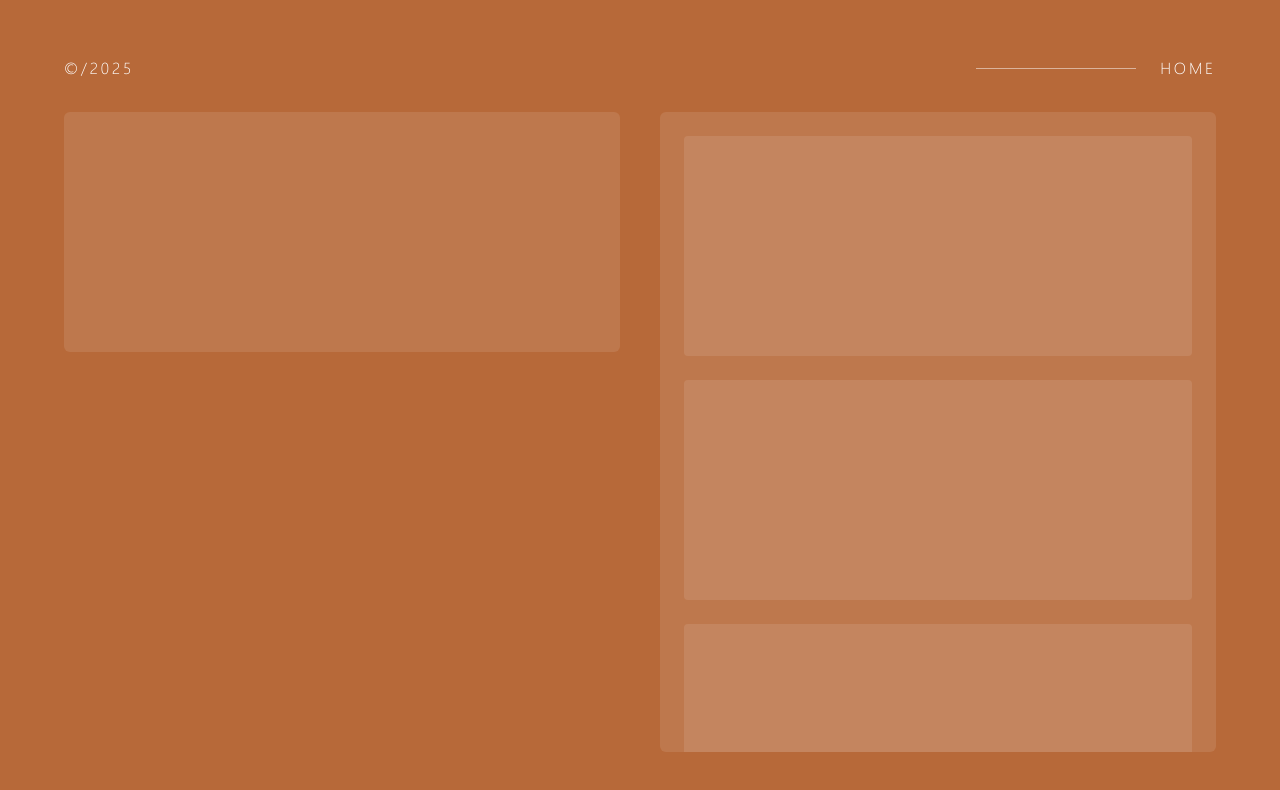
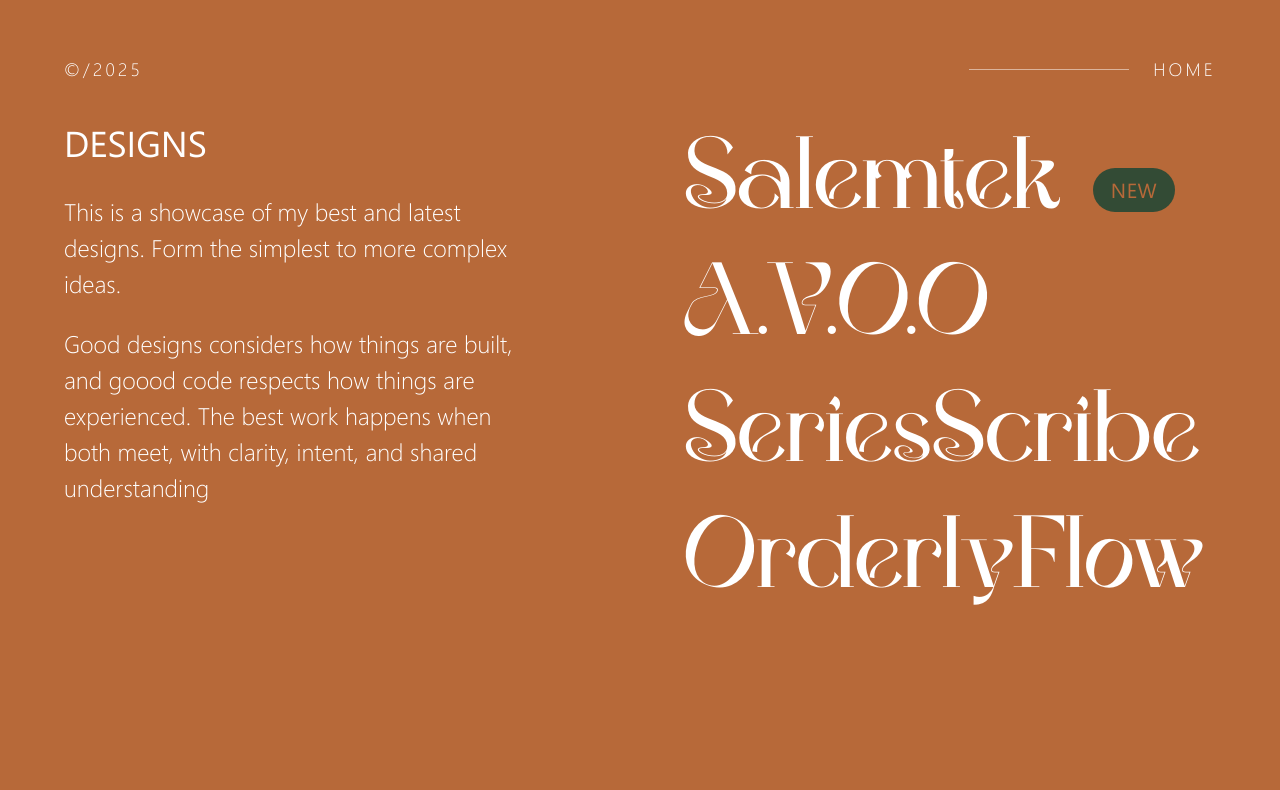
Before and after one commit to Rayane300402/website_portfolio, a React (Vite) app: page /design in a window 1280 px wide. Shown: the top 790 px of the page. Built offline with nearby package versions, Linux system fonts and the light colour scheme.

Commit message:
project done. minimization in css

```diff
--- a/src/App.tsx
+++ b/src/App.tsx
@@ -16,6 +16,10 @@ function App() {
         <Route path="/projects" element={<Projects />} />
         <Route path="/design" element={<Design />} />
         <Route path="/contact" element={<Contact />} />
+         {/* <Route path="/salemtek" element={<Salemtek />} /> */}
+         {/* <Route path="/avoo" element={<AVOO />} /> */}
+         {/* <Route path="/series-scribe" element={<SeriesScribe />} /> */}
+         {/* <Route path="/orderly-flow" element={<OrderlyFlow />} /> */}
       </Routes>
     </Router>
   )
--- /dev/null
+++ b/src/components/CustomTextBox.tsx
@@ -0,0 +1,21 @@
+const CustomTextBox = ({
+  title,
+  p1,
+  p2,
+}: {
+  title: string;
+  p1: string;
+  p2: string;
+}) => {
+  return (
+    <div className="w-full flex flex-col">
+      <span className="font-segoe-ui uppercase text-[36px]">{title}</span>
+
+      <p className="mt-6 me-24 font-segoe-ui font-light text-[24px]">{p1}</p>
+
+       <p className="mt-6 me-24 font-segoe-ui font-light text-[24px]">{p2}</p>
+    </div>
+  );
+};
+
+export default CustomTextBox;
--- a/src/components/Nav.tsx
+++ b/src/components/Nav.tsx
@@ -2,10 +2,17 @@ interface NavWordProps {
   label: string;
   href: string;
   className?: string; // custom classes like nav-word or nav-word-mobile
-  download?: boolean; // optional flag for CV
+  download?: boolean; //  for CV
+  isNew?: boolean; // for projects and designs
 }
 
-const NavWord = ({ label, href, className = "", download = false }: NavWordProps) => {
+const NavWord = ({
+  label,
+  href,
+  className = "",
+  download = false,
+  isNew = false,
+}: NavWordProps) => {
   const isPdf = href.endsWith(".pdf") || download;
 
   return (
@@ -13,9 +20,19 @@ const NavWord = ({ label, href, className = "", download = false }: NavWordProps
       href={href}
       target={isPdf ? "_blank" : undefined}
       rel={isPdf ? "noopener noreferrer" : undefined}
-      className={`glory-title ${className}`}
+      className="inline-flex items-center gap-3"
     >
-      {label}
+      <span className={` ${className}`}>{label}</span>
+
+      {isNew && (
+        <span
+          className="
+            glory-new
+          "
+        >
+          NEW
+        </span>
+      )}
     </a>
   );
 };
--- a/src/components/TopBar.tsx
+++ b/src/components/TopBar.tsx
@@ -13,18 +13,20 @@ const TopBar = ({
 }: TopBarProps) => {
   return (
     <div className={`w-full flex items-center ${className}`}>
-      <span className="hidden md:block text-white  tracking-[0.18em] flex-1 font-segoe-ui font-light">
+      <span className="hidden md:block text-white  tracking-[0.18em] flex-1 font-segoe-ui font-light text-[18px]">
         {year}
       </span>
 
-      <div className="w-40 mx-6 h-px bg-white/50 "></div>
+      <div className="w-40 mx-6 h-px bg-white/50 hidden md:block"></div>
 
       <Link
         to={homeHref}
-        className="text-white  tracking-[0.18em] cursor-pointer font-segoe-ui font-light"
+        className="text-white  tracking-[0.18em] cursor-pointer font-segoe-ui font-light text-[18px]"
       >
         HOME
       </Link>
+
+      <div className="w-40 mx-6 h-px bg-white/50 md:hidden"></div>
     </div>
   );
 };
--- a/src/index.css
+++ b/src/index.css
@@ -5,6 +5,7 @@ body {
   font-weight: 400; /* regular weight */
   width: 100dvw;
   overflow-x: hidden;
+  color: #fff;
   margin: 0; /* recommended */
   padding: 0; /* recommended */
 }
@@ -75,17 +76,44 @@ body {
 
 @layer utilities {
   .glory-title {
-    @apply text-white leading-none;
+    @apply leading-none inline-block;
     font-family: "glory-migella";
-
-    font-size: clamp(48px, 10vw, 160px);
-
-    transition: font-style 0.6s ease, font-family 0.6s ease;
+    will-change: transform;
+    transition: font-style 0.35s ease, font-family 0.35s ease;
+    transition-delay: 0s, 0s;
   }
 
   .glory-title:hover {
+    animation: glory-weight-shift 420ms cubic-bezier(0.22, 0.61, 0.36, 1) both;
+    /* font changes AFTER the motion */
+    transition-delay: 420ms, 420ms;
     font-family: "glory-migella-italic";
     font-style: italic;
+  }
+
+  .glory-title:not(:hover) {
+    transition-delay: 0s, 0s;
+  }
+
+  @keyframes glory-weight-shift {
+    0% {
+      transform: translateX(0) skewX(0deg);
+    }
+    60% {
+      transform: translateX(2px) skewX(-5deg);
+    }
+    100% {
+      transform: translateX(0) skewX(0deg);
+    }
+  }
+
+  .glory-new {
+    @apply rounded-full bg-forest-50 text-ember-75 font-segoe-ui font-normal tracking-wide leading-none inline-flex items-center justify-center shrink-0 ms-5;
+
+    font-size: clamp(12px, 1.6vw, 28px);
+
+    padding-inline: clamp(10px, 1.4vw, 20px);
+    padding-block: clamp(6px, 0.9vw, 12px);
   }
 
   .link {
@@ -114,8 +142,8 @@ body {
     display: none; /* Chrome / Safari */
   }
 
-  .main-setup{
-    @apply h-screen w-screen overflow-hidden bg-ember-75 flex flex-col
+  .main-setup {
+    @apply h-screen w-screen overflow-hidden bg-ember-75 flex flex-col;
   }
 
   /* .nav-hover-btn {
--- a/src/pages/Design.tsx
+++ b/src/pages/Design.tsx
@@ -1,5 +1,14 @@
 import { useRef } from "react";
 import TopBar from "../components/TopBar";
+import CustomTextBox from "../components/CustomTextBox";
+import NavWord from "../components/Nav";
+
+const DESIGN_LINKS = [
+  { label: "Salemtek", href: "/projects", isNew: true },
+  { label: "A.V.O.O", href: "/design", isNew: false },
+  { label: "SeriesScribe", href: "#about", isNew: false },
+  { label: "OrderlyFlow", href: "/contact", isNew: false }, // todo: fix it to work with right click
+];
 
 const Design = () => {
   const rightScrollRef = useRef<HTMLDivElement | null>(null);
@@ -26,7 +35,11 @@ const Design = () => {
         {/* LEFT  */}
         <div className="min-h-0 flex items-start justify-center md:block">
           <div className="w-full max-w-[720px] md:max-w-none">
-            <div className="h-[240px] w-full bg-white/10 rounded-md" />
+            <CustomTextBox
+              title="Designs"
+              p1="This is a showcase of my best and latest designs. Form the simplest to more complex ideas.  "
+              p2="Good designs considers how things are built, and goood code respects how things are experienced. The best work happens when both meet, with clarity, intent, and shared understanding "
+            />
           </div>
         </div>
 
@@ -35,14 +48,19 @@ const Design = () => {
           <div className="w-full max-w-[720px] md:max-w-none h-full min-h-0">
             <div
               ref={rightScrollRef}
-              className="h-full overflow-y-auto scroll-hidden bg-white/10 rounded-md"
+              className="h-full overflow-y-auto scroll-hidden"
             >
               <div className="p-6 space-y-6">
-                <div className="h-[220px] bg-white/10 rounded" />
-                <div className="h-[220px] bg-white/10 rounded" />
-                <div className="h-[220px] bg-white/10 rounded" />
-                <div className="h-[220px] bg-white/10 rounded" />
-                <div className="h-[220px] bg-white/10 rounded" />
+                {DESIGN_LINKS.map((item) => (
+                  <h2 key={item.label}>
+                    <NavWord
+                      label={item.label}
+                      href={item.href}
+                      isNew={item.isNew}
+                      className="nav-word glory-title text-[clamp(40px,8vw,160px)] "
+                    />
+                  </h2>
+                ))}
               </div>
             </div>
           </div>
--- a/src/pages/Intro.tsx
+++ b/src/pages/Intro.tsx
@@ -181,7 +181,7 @@ const Intro = () => {
                   label={item.label}
                   href={item.href}
                   download={item.download}
-                  className="nav-word"
+                  className="nav-word glory-title text-[clamp(48px,10vw,160px)]"
                 />
               </h2>
             ))}
--- a/src/pages/Projects.tsx
+++ b/src/pages/Projects.tsx
@@ -1,5 +1,6 @@
 import { useRef } from "react";
 import TopBar from "../components/TopBar";
+import CustomTextBox from "../components/CustomTextBox";
 
 const Projects = () => {
     const rightScrollRef = useRef<HTMLDivElement | null>(null);
@@ -20,9 +21,13 @@ const Projects = () => {
 
       <section className="flex-1 min-h-0 w-full grid grid-cols-1 md:grid-cols-2 gap-10 px-6 sm:px-10 md:px-12 lg:px-16 pb-12">
         {/* LEFT  */}
-        <div className="min-h-0 flex items-start justify-center md:block">
+         <div className="min-h-0 flex items-start justify-center md:block">
           <div className="w-full max-w-[720px] md:max-w-none">
-            <div className="h-[240px] w-full bg-white/10 rounded-md" />
+            <CustomTextBox
+              title="Designs"
+              p1="This is a showcase of my best and latest work. Form the simplest to more complex projects. Company projects and self made projects "
+              p2="The development and coding world keeps evolving, everyday there is a new update, and new change, new tools to use & my work also has evolved even if it has only been 2 years. I keep learning and gaining new skills everyday"
+            />
           </div>
         </div>
 
```
